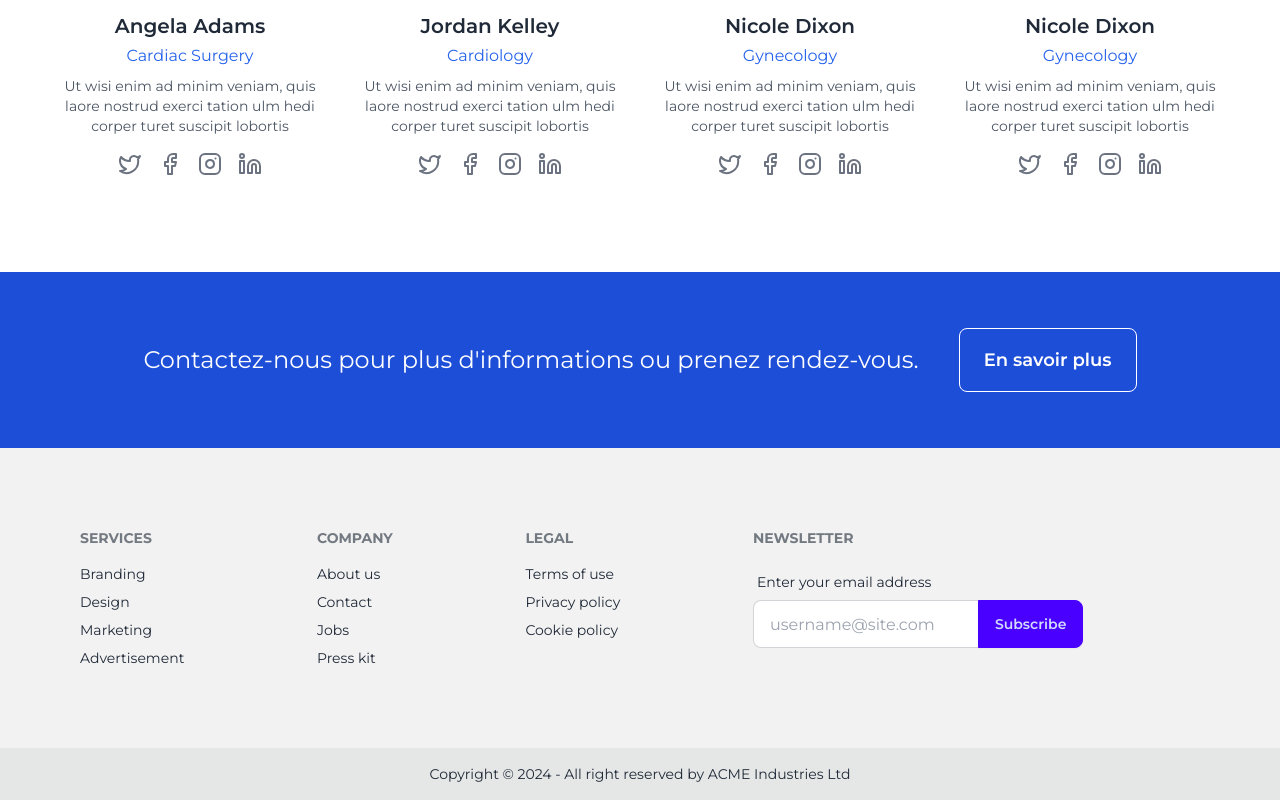
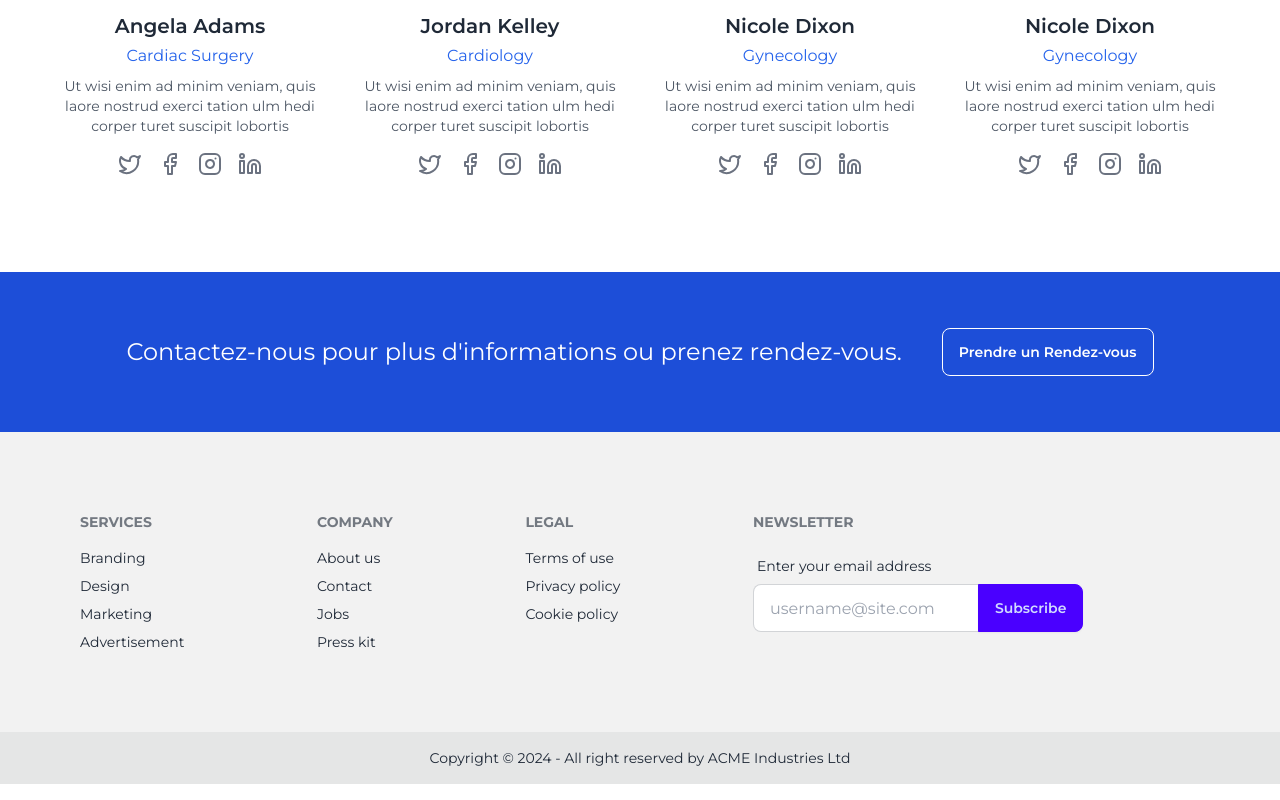
Before and after one commit to latyr0503/projet_final_talent4startup, a React (Vite) app: page / in a window 1280 px wide. Shown: the part 3356-4156 px from the top of the page. Built offline with nearby package versions, Linux system fonts and the light colour scheme.

Commit message:
reception de mail v2

```diff
--- a/src/components/GetAppointement.jsx
+++ b/src/components/GetAppointement.jsx
@@ -1,12 +1,32 @@
 import React from "react";
+import FormModal from "../Elements/FormModal";
+import { X } from "lucide-react";
 
 export default function GetAppointement() {
   return (
     <div className="w-full bg-blue-700 p-14 text-white flex items-center justify-center gap-10">
-      <p className="text-2xl">Contactez-nous pour plus d'informations ou prenez rendez-vous.</p>
-      <button className="btn btn-outline text-white sm:btn-sm md:btn-md lg:btn-lg">
-        En savoir plus
+      <p className="text-2xl">
+        Contactez-nous pour plus d'informations ou prenez rendez-vous.
+      </p>
+      <button
+        className="btn btn-outline text-white hover:bg-white hover:text-blue-700"
+        onClick={() => document.getElementById("my_modal_3").showModal()}
+      >
+        Prendre un Rendez-vous
       </button>
+      <dialog id="my_modal_3" className="modal ">
+        <div className="modal-box text-blue-700 bg-white w-11/12 max-w-5xl p-10">
+          <form method="dialog">
+            <button className="btn btn-sm btn-circle btn-ghost absolute right-2 top-2">
+              <X />
+            </button>
+          </form>
+          <h3 className="font-bold text-3xl mb-10">
+            Remplire le formulaire pour prendre un rendez-vous!
+          </h3>
+          <FormModal />
+        </div>
+      </dialog>
     </div>
   );
 }
```
